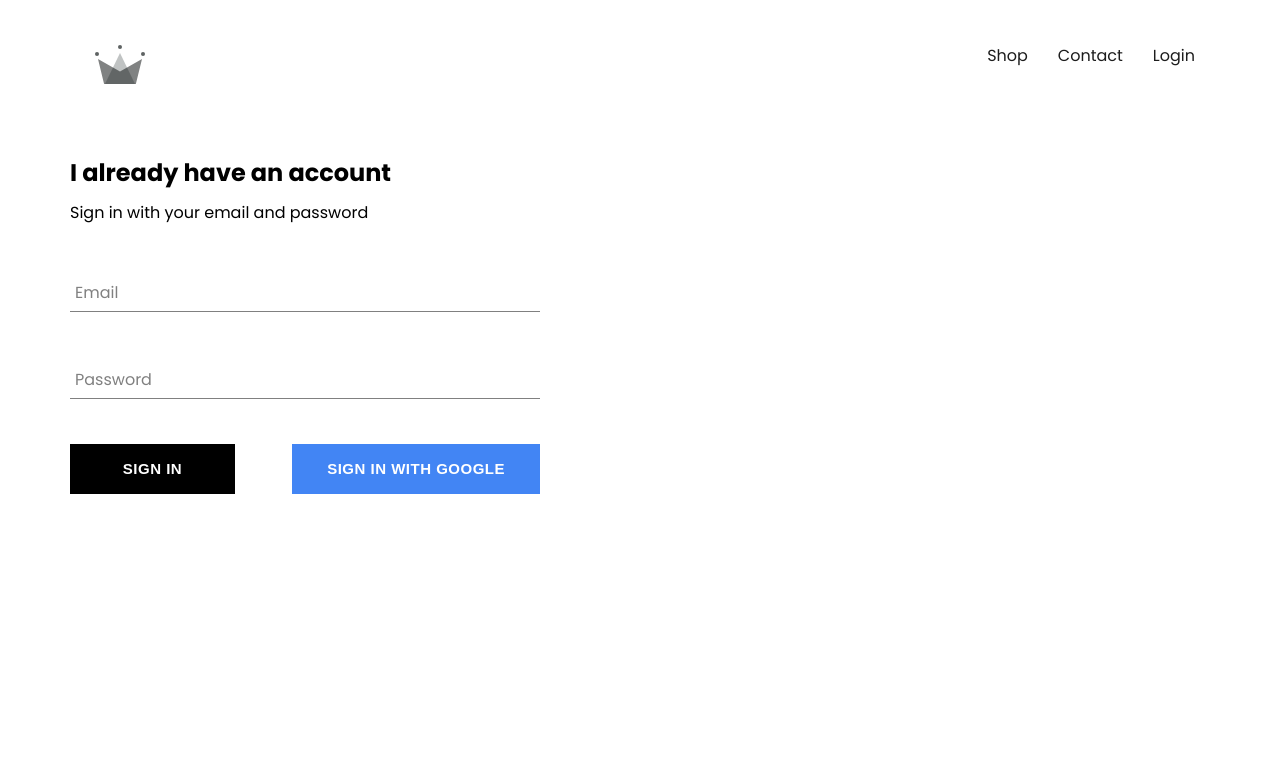
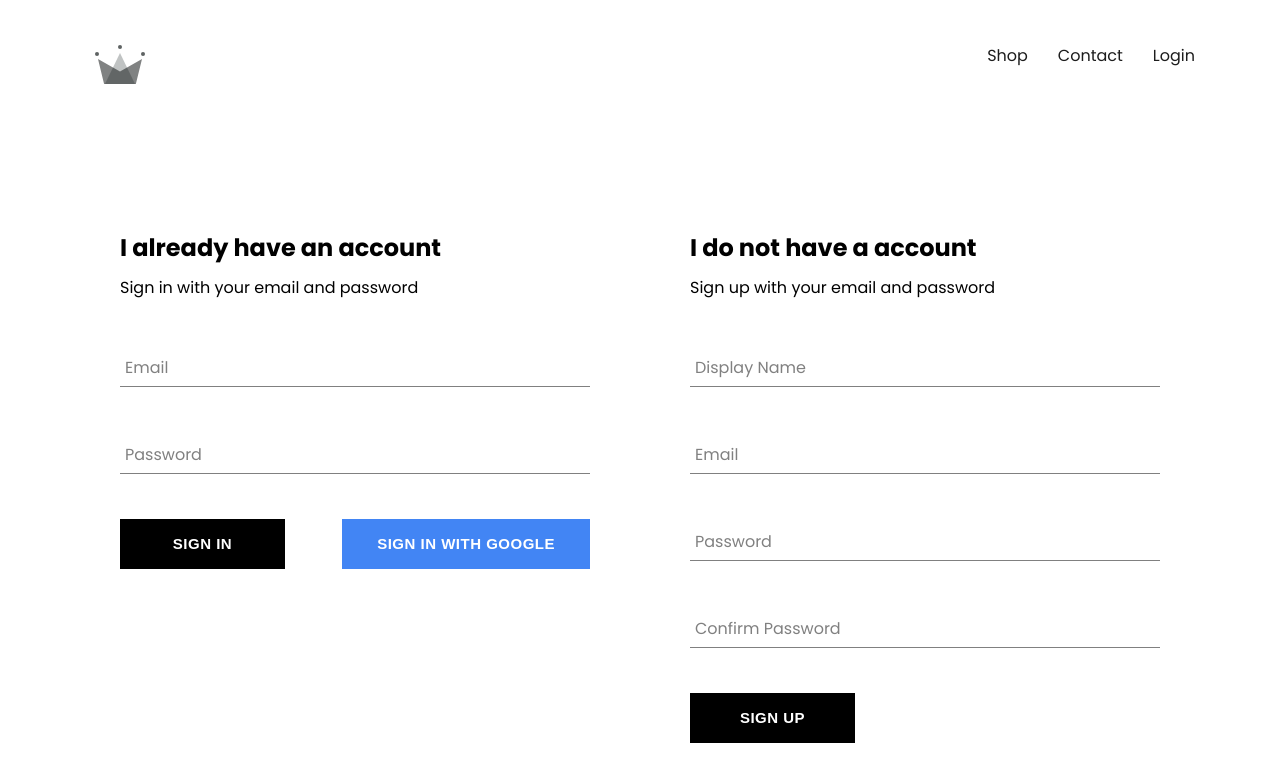
Before and after one commit to altrimhavolli1/react-clothing-app, a React (Create React App) app: page /signin in a window 1280 px wide. Shown: the top 782 px of the page. Built offline with nearby package versions, Linux system fonts and the light colour scheme; no server answers.

Commit message:
implemented firebase utils, included alibity to store authenticated users into firebase database

```diff
--- a/src/App.js
+++ b/src/App.js
@@ -6,7 +6,7 @@
 import HomePage from './pages/homepage/HomePage';
 import ShopPage from './pages/shop/Shop';
 import SignInAndSignUp from './pages/signIn-signUp/SignIn-SignUp';
-import { auth } from './firebase/firebase.utils';
+import { auth, createUserProfileDocument } from './firebase/firebase.utils';
 
 class App extends React.Component {
   constructor() {
@@ -20,10 +20,21 @@
   unsubscribeFromAuth = null;
 
   componentDidMount() {
-    this.unsubscribeFromAuth = auth.onAuthStateChanged(user => {
-      this.setState({ currentUser: user });
+    this.unsubscribeFromAuth = auth.onAuthStateChanged(async userAuth => {
+      if (userAuth) {
+        const userRef = await createUserProfileDocument(userAuth);
 
-      // console.log(user);
+        userRef.onSnapshot(snapshot => {
+          this.setState({
+            currentUser: {
+              id: snapshot.id,
+              ...snapshot.data()
+            }
+          })
+        });
+      } else {
+        this.setState({currentUser: userAuth});
+      }
     })
   }
 
--- a/src/components/sign-in/Sign-in.scss
+++ b/src/components/sign-in/Sign-in.scss
@@ -1,5 +1,5 @@
 .sign-in {
-    width:470px;
+    width: 470px;
     display: flex;
     flex-direction: column;
 
--- /dev/null
+++ b/src/components/sign-up/Sign-up.jsx
@@ -0,0 +1,101 @@
+import React from 'react';
+
+import FormInput from '../form-input/form-input';
+import CustomButton from '../custom-button/custom-buttom';
+
+import { auth, createUserProfileDocument } from '../../firebase/firebase.utils';
+
+import './Sign-up.scss';
+
+class SignUp extends React.Component {
+    constructor() {
+        super();
+
+        this.state = {
+            displayName: '',
+            email: '',
+            password: '',
+            confirmPassword: ''
+        }
+    }
+
+    handleSubmit = async event => {
+        event.preventDefault();
+
+        const {displayName, email, password, confirmPassword} = this.state;
+
+        if(password !== confirmPassword) {
+            alert("Password dont't match");
+            return;
+        }
+
+        try {
+            const { user } = await auth.createUserWithEmailAndPassword(email, password);
+
+            createUserProfileDocument(user, {displayName});
+
+            this.setState({
+                displayName: '',
+                email: '',
+                password: '',
+                confirmPassword: ''
+            })
+        } catch (error) {
+            console.log(error);
+        }
+    }
+
+    handleChange = event => {
+        const { name, value } = event.target;
+
+        this.setState({ [name]: value });
+    }
+
+    render() {
+        const {displayName, email, password, confirmPassword} = this.state;
+        return (
+            <div className="sign-up">
+                <h2 className="title">I do not have a account</h2>
+                <span>Sign up with your email and password</span>
+
+                <form className="sign-up-form" onSubmit={this.handleSubmit}>
+                    <FormInput
+                        type="text"
+                        name="displayName"
+                        value={displayName}
+                        onChange={this.handleChange}
+                        label='Display Name'
+                        required
+                    />
+                    <FormInput
+                        type="email"
+                        name="email"
+                        value={email}
+                        onChange={this.handleChange}
+                        label='Email'
+                        required
+                    />
+                    <FormInput
+                        type="password"
+                        name="password"
+                        value={password}
+                        onChange={this.handleChange}
+                        label='Password'
+                        required
+                    />
+                    <FormInput
+                        type="password"
+                        name="confirmPassword"
+                        value={confirmPassword}
+                        onChange={this.handleChange}
+                        label='Confirm Password'
+                        required
+                    />
+                    <CustomButton type="submit">Sign Up</CustomButton>
+                </form>
+            </div>
+        )
+    }
+}
+
+export default SignUp;
--- /dev/null
+++ b/src/components/sign-up/Sign-up.scss
@@ -0,0 +1,9 @@
+.sign-up {
+    display: flex;
+    flex-direction: column;
+    width: 470px;
+
+    .title {
+        margin: 40px 0 10px 0;
+    }
+}
--- a/src/firebase/firebase.utils.js
+++ b/src/firebase/firebase.utils.js
@@ -12,6 +12,31 @@
     measurementId: "G-4B9F9GQE6P"
 };
 
+export const createUserProfileDocument = async (userAuth, additionalData) => {
+    if(!userAuth) return;
+
+    const userRef = firestore.doc(`users/${userAuth.uid}`);
+    const snapshot = await userRef.get();
+
+    if(!snapshot.exists){
+        const { displayName, email } = userAuth;
+        const createdAt = new Date();
+
+        try {
+            await userRef.set({
+                displayName,
+                email,
+                createdAt,
+                ...additionalData
+            })
+        } catch(error){
+            console.log('error creating user', error.message);
+        }
+    }
+
+    return userRef;
+}
+
 firebase.initializeApp(config);
 
 export const auth = firebase.auth();
--- a/src/pages/signIn-signUp/SignIn-SignUp.jsx
+++ b/src/pages/signIn-signUp/SignIn-SignUp.jsx
@@ -1,11 +1,14 @@
 import React from 'react';
 
 import SignIn from '../../components/sign-in/Sign-in';
+import SignUp from '../../components/sign-up//Sign-up';
+
 import './SignIn-SignUp.scss';
 
 const SignInAndSignUp = () => (
-    <div className="SignIn-and-SignUp">
+    <div className="sign-in-and-sign-up">
         <SignIn />
+        <SignUp />
     </div>
 );
 
--- a/src/pages/signIn-signUp/SignIn-SignUp.scss
+++ b/src/pages/signIn-signUp/SignIn-SignUp.scss
@@ -0,0 +1,6 @@
+.sign-in-and-sign-up {
+    width: 100%;
+    display: flex;
+    justify-content: space-around;
+    margin: 100px auto;
+}
```
